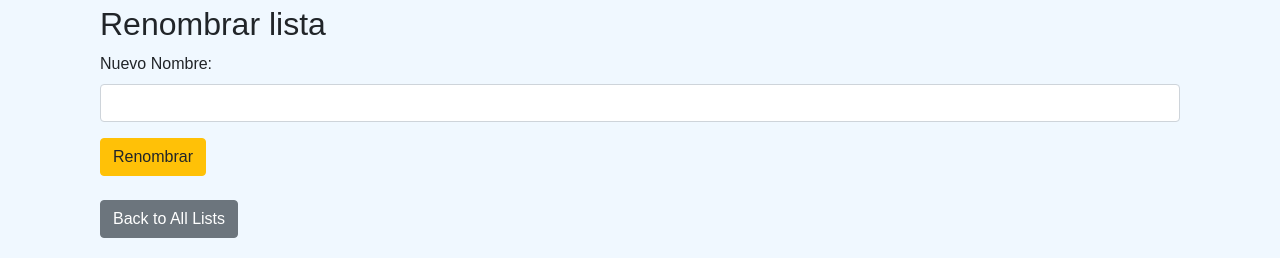
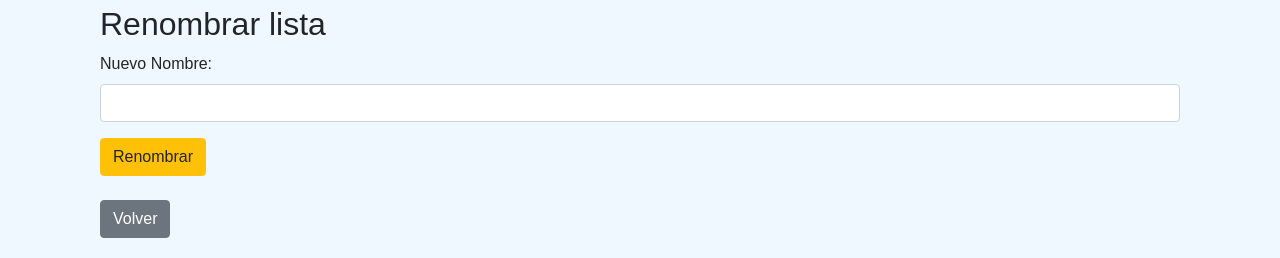
Before and after one commit to zadxdaz/Webhook-vita, a Flask app: page /client-list/1 in a window 1280 px wide. Shown: the part 591-849 px from the top of the page. Run offline with Flask 3, Linux system fonts and the light colour scheme; a user stored in the database is signed in; tables that the repository leaves empty hold one stand-in row (values such as "Sample post"); some libraries are stand-ins or nearby versions.

Commit message:
Se me paso esto XD

```diff
--- a/templates/client_list.html
+++ b/templates/client_list.html
@@ -58,6 +58,6 @@
     </form>
 
     <!-- Back to All Lists Link -->
-    <a href="{{ url_for('view_all_client_lists') }}" class="btn btn-secondary mt-4">Back to All Lists</a>
+    <a href="{{ url_for('view_all_client_lists') }}" class="btn btn-secondary mt-4">Volver</a>
 </div>
 {% endblock %}
```
